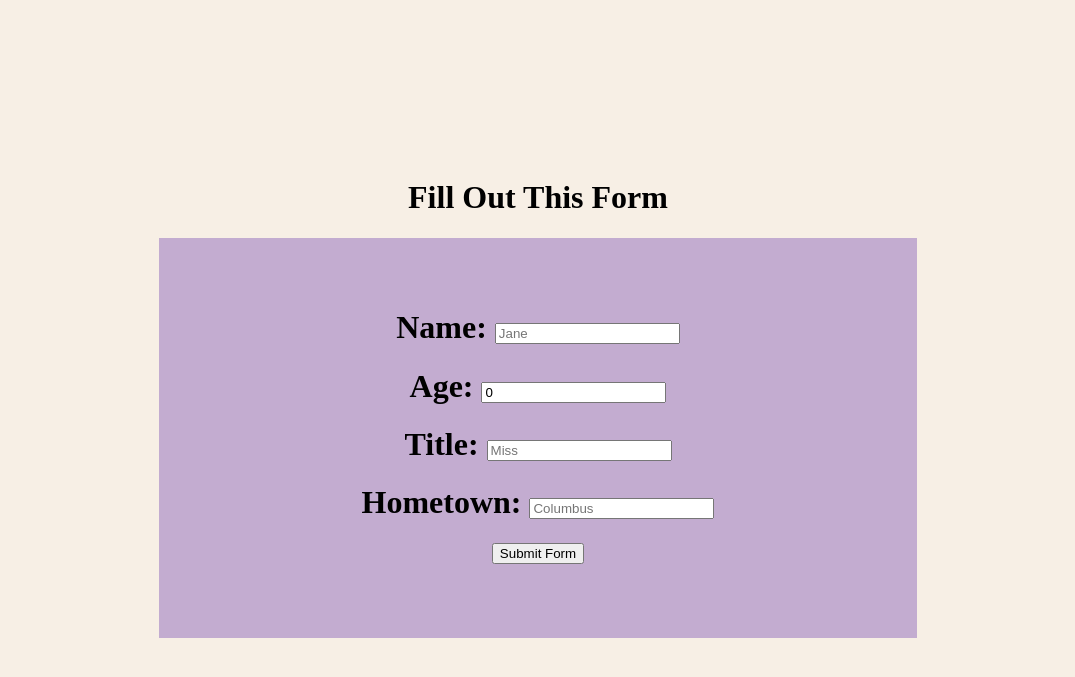
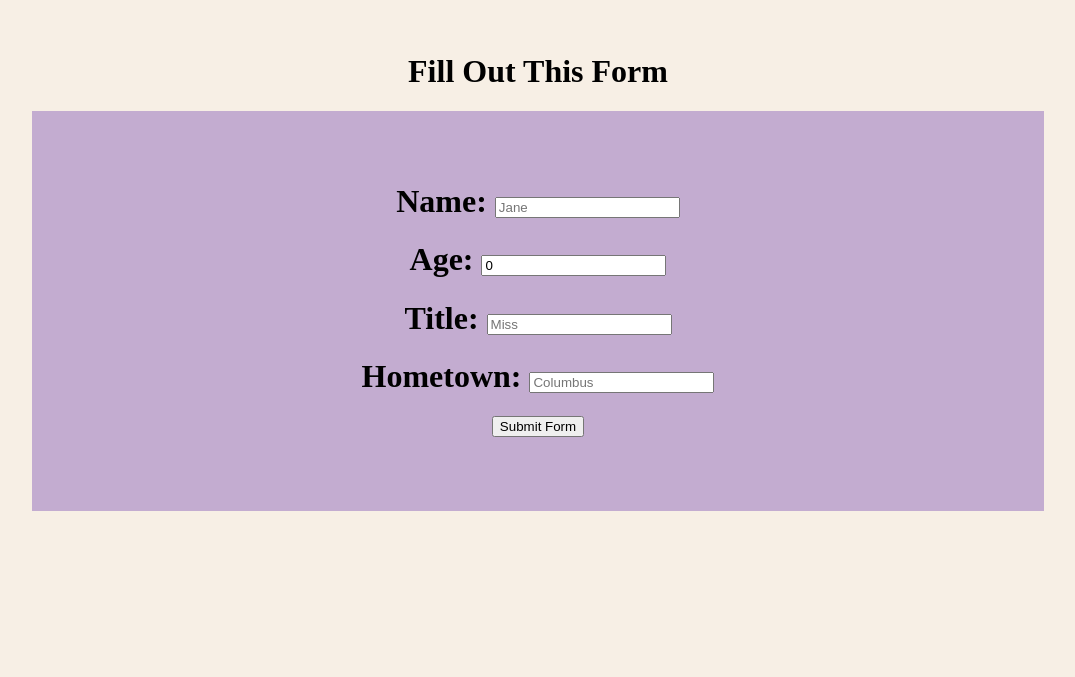
Before and after one commit to noravanvleet/screeningForLIS, a website: page public/index.html in a window 1280 px wide. Shown: the part 103-780 px from the top of the page, without its empty margins (102-1177 px from the left). Drawn offline with Linux system fonts and the light colour scheme.

Commit message:
fixed css issue

```diff
--- a/public/index.css
+++ b/public/index.css
@@ -26,7 +26,7 @@ td {
 
 form {
     text-align: center;
-    padding: 20%;
+    padding: 10%;
 }
 
 #formInputs {
```
